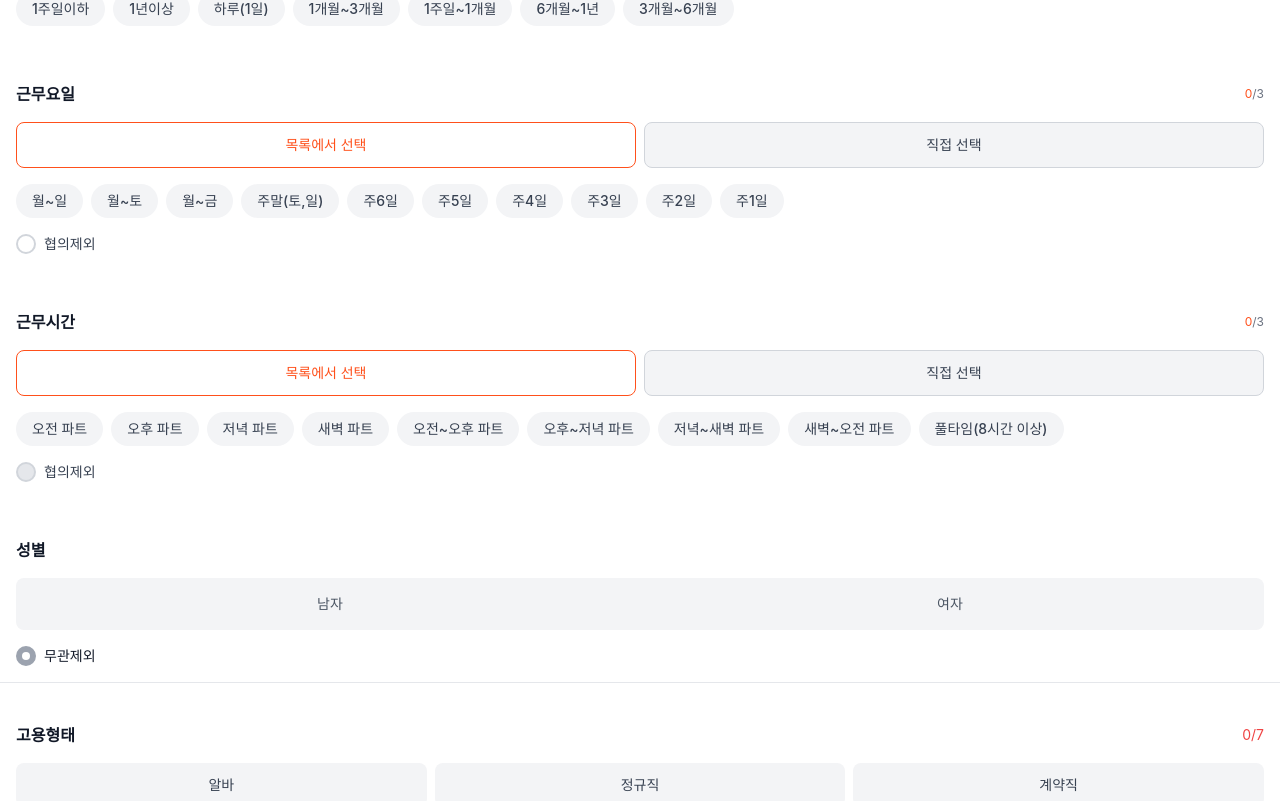
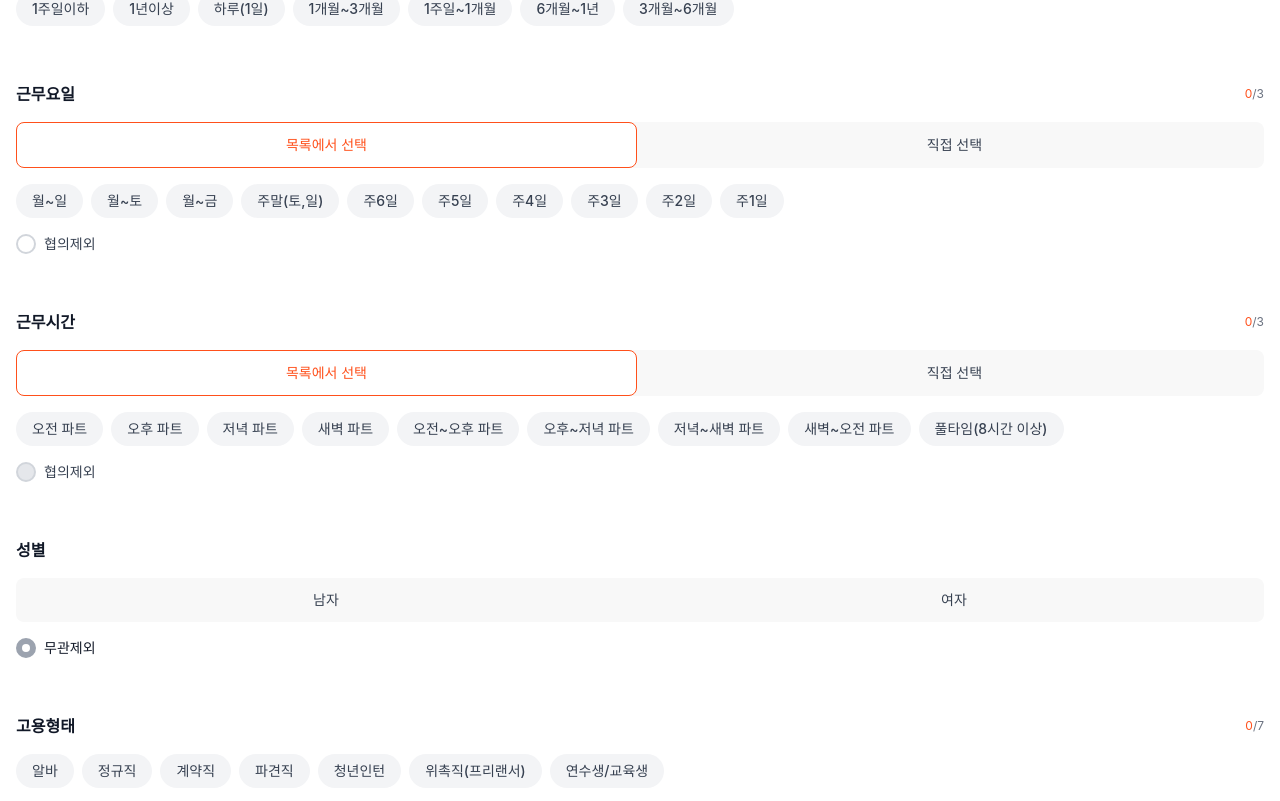
Before and after one commit to DasomDev/jobkoai, a React (Create React App) app: page / in a window 1280 px wide. Shown: the part 399-1200 px from the top of the page. Built offline with nearby package versions, Linux system fonts and the light colour scheme.

Commit message:
Refactor: Remove AddButton component and update GenderFilter, WorkDays, WorkTimes, and WorkType components to use RadioTypeButton for selection controls

```diff
--- /dev/null
+++ b/src/components/common/RadioTypeButton.tsx
@@ -0,0 +1,26 @@
+interface RadioTypeButton {
+  id: string;
+  label: string;
+  selected: boolean;
+  onClick: () => void;
+}
+
+const RadioTypeButton = ({ id, label, selected, onClick }: RadioTypeButton) => {
+  return (
+    <button
+      onClick={onClick}
+      className={`
+            flex-1 p-3 rounded-lg text-sm font-medium transition-colors
+              ${
+                selected
+                  ? "bg-white border border-[var(--primary-color)] text-[var(--primary-color)]"
+                  : "text-gray-700"
+              }
+          `}
+    >
+      {label}
+    </button>
+  );
+};
+
+export default RadioTypeButton;
--- a/src/components/filters/GenderFilter.tsx
+++ b/src/components/filters/GenderFilter.tsx
@@ -1,6 +1,7 @@
-import React, { useState } from 'react';
+import React, { useState } from "react";
+import RadioTypeButton from "../common/RadioTypeButton";
 
-type Gender = 'male' | 'female' | null;
+type Gender = "male" | "female" | null;
 
 const GenderFilter: React.FC = () => {
   const [selectedGender, setSelectedGender] = useState<Gender>(null);
@@ -11,38 +12,23 @@ const GenderFilter: React.FC = () => {
   };
 
   return (
-    <div className="p-4 border-b border-gray-200">
+    <div className="p-4">
       <div className="mb-4">
         <h3 className="font-bold text-gray-900">성별</h3>
       </div>
 
       {/* Gender Selection Control */}
       <div className="mb-4">
-        <div className="flex p-1 bg-gray-100 rounded-lg">
-          <button
-            onClick={() => handleGenderSelect('male')}
-            className={`
-              flex-1 py-3 px-4 rounded-md text-sm font-medium transition-colors
-              ${selectedGender === 'male'
-                ? 'bg-white text-gray-900 shadow-sm'
-                : 'text-gray-600 hover:text-gray-900'
-              }
-            `}
-          >
-            남자
-          </button>
-          <button
-            onClick={() => handleGenderSelect('female')}
-            className={`
-              flex-1 py-3 px-4 rounded-md text-sm font-medium transition-colors
-              ${selectedGender === 'female'
-                ? 'bg-white text-gray-900 shadow-sm'
-                : 'text-gray-600 hover:text-gray-900'
-              }
-            `}
-          >
-            여자
-          </button>
+        <div className="flex gap-2 bg-[#F8F8F8] rounded-lg">
+          {["male", "female"].map((mode) => (
+            <RadioTypeButton
+              key={mode}
+              id={mode}
+              label={mode === "male" ? "남자" : "여자"}
+              selected={selectedGender === mode}
+              onClick={() => handleGenderSelect(mode as Gender)}
+            />
+          ))}
         </div>
       </div>
 
@@ -52,9 +38,10 @@ const GenderFilter: React.FC = () => {
           onClick={() => setExcludeIrrelevant(!excludeIrrelevant)}
           className={`
             w-5 h-5 rounded-full border-2 flex items-center justify-center transition-colors
-            ${excludeIrrelevant
-              ? 'bg-gray-400 border-gray-400'
-              : 'bg-white border-gray-300'
+            ${
+              excludeIrrelevant
+                ? "bg-gray-400 border-gray-400"
+                : "bg-white border-gray-300"
             }
           `}
         >
--- a/src/components/filters/WorkDays.tsx
+++ b/src/components/filters/WorkDays.tsx
@@ -2,24 +2,12 @@ import React, { useState } from "react";
 import Counter from "../common/Counter";
 import FilterOptionButton from "../common/FilterOptionButton";
 import condition from "../../data/condition.json";
+import RadioTypeButton from "../common/RadioTypeButton";
 
 interface WorkDayOption {
   id: string;
   label: string;
 }
-
-// const workDayOptions: WorkDayOption[] = [
-//   { id: "monToSun", label: "월~일" },
-//   { id: "monToSat", label: "월~토" },
-//   { id: "monToFri", label: "월~금" },
-//   { id: "weekend", label: "주말(토,일)" },
-//   { id: "6days", label: "주6일" },
-//   { id: "5days", label: "주5일" },
-//   { id: "4days", label: "주4일" },
-//   { id: "3days", label: "주3일" },
-//   { id: "2days", label: "주2일" },
-//   { id: "1day", label: "주1일" },
-// ];
 
 const workDayOptions: WorkDayOption[] = condition.workDays.collection.map(
   (item) => ({
@@ -74,33 +62,16 @@ const WorkDays: React.FC = () => {
       </div>
 
       {/* Selection Mode Buttons */}
-      <div className="flex gap-2 mb-4">
-        <button
-          onClick={() => setSelectionMode("list")}
-          className={`
-            flex-1 p-3 rounded-lg text-sm font-medium transition-colors
-              ${
-                selectionMode === "list"
-                  ? "border border-[var(--primary-color)] text-[var(--primary-color)] bg-white"
-                  : "border border-gray-300 text-gray-700 bg-gray-100"
-              }
-          `}
-        >
-          목록에서 선택
-        </button>
-        <button
-          onClick={() => setSelectionMode("direct")}
-          className={`
-            flex-1 p-3 rounded-lg text-sm font-medium transition-colors
-            ${
-              selectionMode === "direct"
-                ? "border border-[var(--primary-color)] text-[var(--primary-color)] bg-white"
-                : "border border-gray-300 text-gray-700 bg-gray-100"
-            }
-          `}
-        >
-          직접 선택
-        </button>
+      <div className="flex gap-2 mb-4 bg-[#F8F8F8] rounded-lg">
+        {["list", "direct"].map((mode) => (
+          <RadioTypeButton
+            key={mode}
+            id={mode}
+            label={mode === "list" ? "목록에서 선택" : "직접 선택"}
+            selected={selectionMode === mode}
+            onClick={() => setSelectionMode(mode as SelectionMode)}
+          />
+        ))}
       </div>
 
       {/* Work Day Options */}
--- a/src/components/filters/WorkTimes.tsx
+++ b/src/components/filters/WorkTimes.tsx
@@ -1,11 +1,14 @@
 import React, { useState } from "react";
 import Counter from "../common/Counter";
 import FilterOptionButton from "../common/FilterOptionButton";
+import RadioTypeButton from "../common/RadioTypeButton";
 
 interface TimeSlot {
   id: string;
   label: string;
 }
+
+type SelectionMode = "list" | "direct";
 
 const WorkTimes: React.FC = () => {
   const [selectionMode, setSelectionMode] = useState<"list" | "direct">("list");
@@ -46,33 +49,16 @@ const WorkTimes: React.FC = () => {
       </div>
 
       {/* Selection Mode Tabs */}
-      <div className="flex gap-2 mb-4">
-        <button
-          onClick={() => setSelectionMode("list")}
-          className={`
-            flex-1 p-3 rounded-lg text-sm font-medium transition-colors
-              ${
-                selectionMode === "list"
-                  ? "border border-[var(--primary-color)] text-[var(--primary-color)] bg-white"
-                  : "border border-gray-300 text-gray-700 bg-gray-100"
-              }
-          `}
-        >
-          목록에서 선택
-        </button>
-        <button
-          onClick={() => setSelectionMode("direct")}
-          className={`
-            flex-1 p-3 rounded-lg text-sm font-medium transition-colors
-            ${
-              selectionMode === "direct"
-                ? "border border-[var(--primary-color)] text-[var(--primary-color)] bg-white"
-                : "border border-gray-300 text-gray-700 bg-gray-100"
-            }
-          `}
-        >
-          직접 선택
-        </button>
+      <div className="flex gap-2 mb-4 bg-[#F8F8F8] rounded-lg">
+        {["list", "direct"].map((mode) => (
+          <RadioTypeButton
+            key={mode}
+            id={mode}
+            label={mode === "list" ? "목록에서 선택" : "직접 선택"}
+            selected={selectionMode === mode}
+            onClick={() => setSelectionMode(mode as SelectionMode)}
+          />
+        ))}
       </div>
 
       {/* Time Slot Buttons */}
--- a/src/components/filters/WorkType.tsx
+++ b/src/components/filters/WorkType.tsx
@@ -1,4 +1,6 @@
-import React, { useState } from 'react';
+import React, { useState } from "react";
+import FilterOptionButton from "../common/FilterOptionButton";
+import Counter from "../common/Counter";
 
 interface EmploymentType {
   id: string;
@@ -6,13 +8,13 @@ interface EmploymentType {
 }
 
 const employmentTypes: EmploymentType[] = [
-  { id: 'partTime', label: '알바' },
-  { id: 'fullTime', label: '정규직' },
-  { id: 'contract', label: '계약직' },
-  { id: 'dispatch', label: '파견직' },
-  { id: 'youthIntern', label: '청년인턴' },
-  { id: 'freelancer', label: '위촉직(프리랜서)' },
-  { id: 'trainee', label: '연수생/교육생' }
+  { id: "partTime", label: "알바" },
+  { id: "fullTime", label: "정규직" },
+  { id: "contract", label: "계약직" },
+  { id: "dispatch", label: "파견직" },
+  { id: "youthIntern", label: "청년인턴" },
+  { id: "freelancer", label: "위촉직(프리랜서)" },
+  { id: "trainee", label: "연수생/교육생" },
 ];
 
 const WorkType: React.FC = () => {
@@ -20,9 +22,9 @@ const WorkType: React.FC = () => {
   const maxSelections = 7;
 
   const handleTypeToggle = (typeId: string) => {
-    setSelectedTypes(prev => {
+    setSelectedTypes((prev) => {
       if (prev.includes(typeId)) {
-        return prev.filter(id => id !== typeId);
+        return prev.filter((id) => id !== typeId);
       } else {
         if (prev.length < maxSelections) {
           return [...prev, typeId];
@@ -33,32 +35,26 @@ const WorkType: React.FC = () => {
   };
 
   return (
-    <div className="p-4 border-b border-gray-200">
+    <div className="p-4">
       <div className="flex justify-between items-center mb-4">
         <h3 className="font-bold text-gray-900">고용형태</h3>
-        <span className="text-sm text-red-500">{selectedTypes.length}/{maxSelections}</span>
+        <Counter count={selectedTypes.length} maxCount={maxSelections} />
       </div>
 
-      <div className="grid grid-cols-3 gap-2">
+      <div className="flex flex-wrap gap-2">
         {employmentTypes.map((type) => (
-          <button
+          <FilterOptionButton
             key={type.id}
-            onClick={() => handleTypeToggle(type.id)}
-            disabled={!selectedTypes.includes(type.id) && selectedTypes.length >= maxSelections}
-            className={`
-              p-3 rounded-lg text-sm font-medium transition-colors
-              ${selectedTypes.includes(type.id)
-                ? 'bg-blue-500 text-white'
-                : 'bg-gray-100 text-gray-700 hover:bg-gray-200'
-              }
-              ${!selectedTypes.includes(type.id) && selectedTypes.length >= maxSelections
-                ? 'opacity-50 cursor-not-allowed'
-                : 'cursor-pointer'
-              }
-            `}
-          >
-            {type.label}
-          </button>
+            id={type.id}
+            label={type.label}
+            selected={selectedTypes.includes(type.id)}
+            maxSelections={maxSelections}
+            handleClick={() => handleTypeToggle(type.id)}
+            isDisabled={
+              !selectedTypes.includes(type.id) &&
+              selectedTypes.length >= maxSelections
+            }
+          />
         ))}
       </div>
     </div>
```
Also changed, not shown: src/components/common/AddButton.tsx (deleted).
